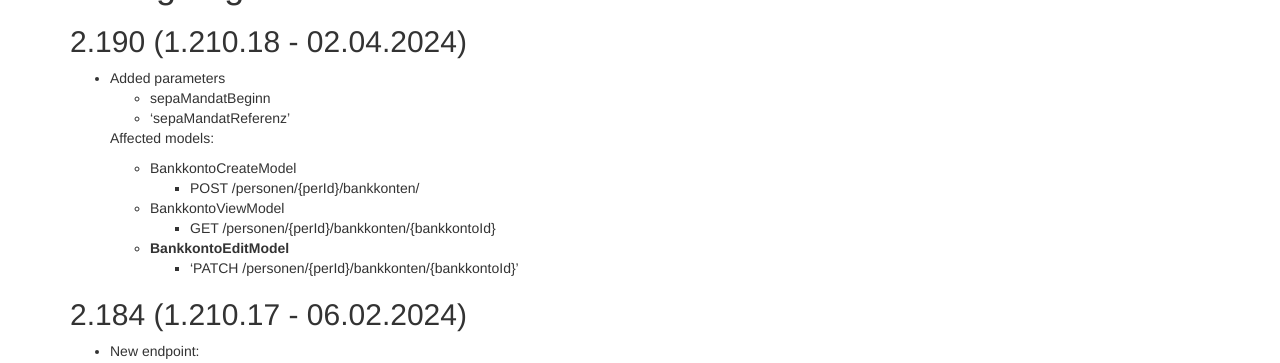
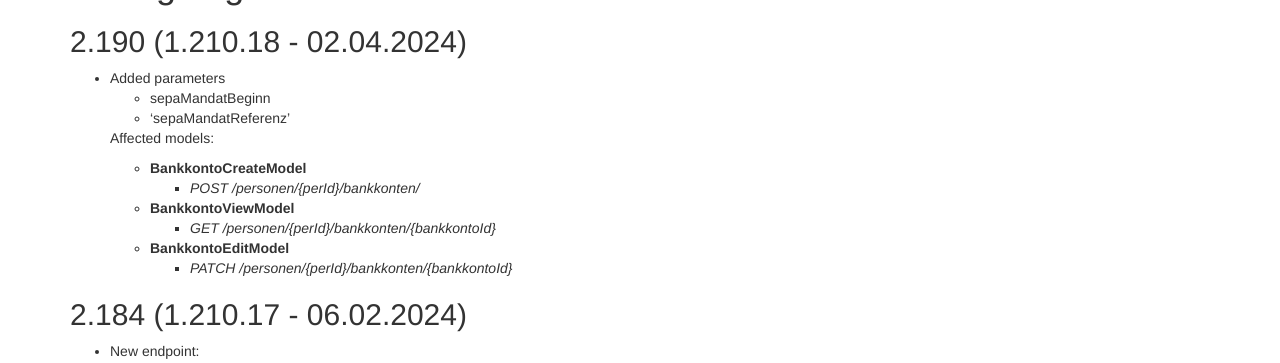
Before and after one commit to togethercca/togethercca.github.io, a Jekyll site: the page built from _pages/ccaCoreDataserviceApi.md, in a window 1280 px wide and 900 px high, scrolled down 9593 px. Shown: the top 363 px of the window. Built offline with Jekyll 4.4.1, drawn with Linux system fonts in a browser that asks for light colours.

```diff
--- a/_pages/ccaCoreDataserviceApi.md
+++ b/_pages/ccaCoreDataserviceApi.md
@@ -493,12 +493,12 @@ Invoke-RestMethod -Uri "https://ccds.ccaedv.at/coredataservice/api/v1.210.2/pers
 
 	Affected models:
 
-	* BankkontoCreateModel
-		* POST /personen/{perId}/bankkonten/
-	* BankkontoViewModel
-		* GET /personen/{perId}/bankkonten/{bankkontoId}
+	- **BankkontoCreateModel**
+		* _POST /personen/{perId}/bankkonten/_
+	- **BankkontoViewModel**
+		* _GET /personen/{perId}/bankkonten/{bankkontoId}_
 	- **BankkontoEditModel**
-		- 'PATCH /personen/{perId}/bankkonten/{bankkontoId}'
+		- _PATCH /personen/{perId}/bankkonten/{bankkontoId}_
 
 ## 2.184 (1.210.17 - 06.02.2024)
 * New endpoint:
```
